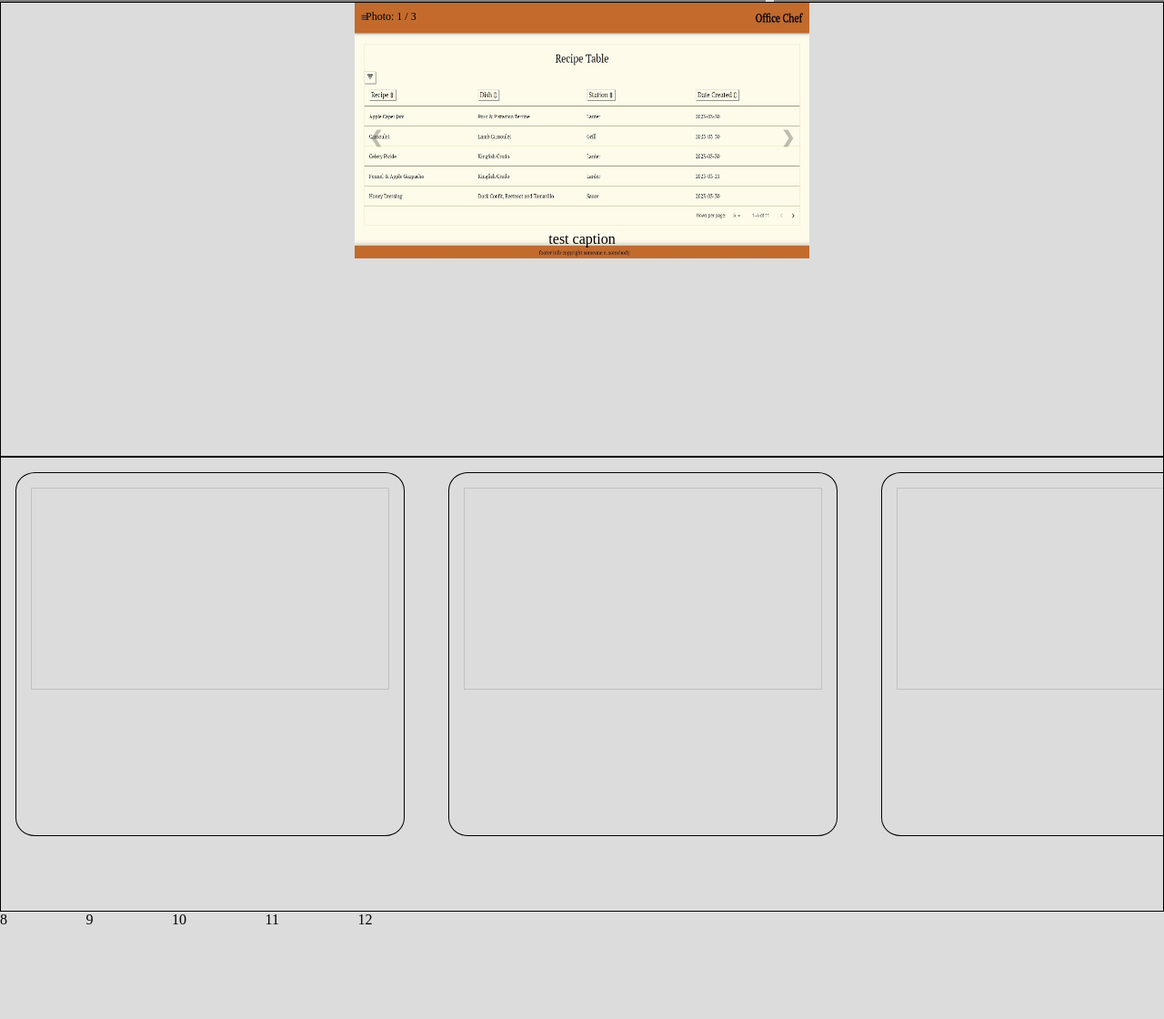
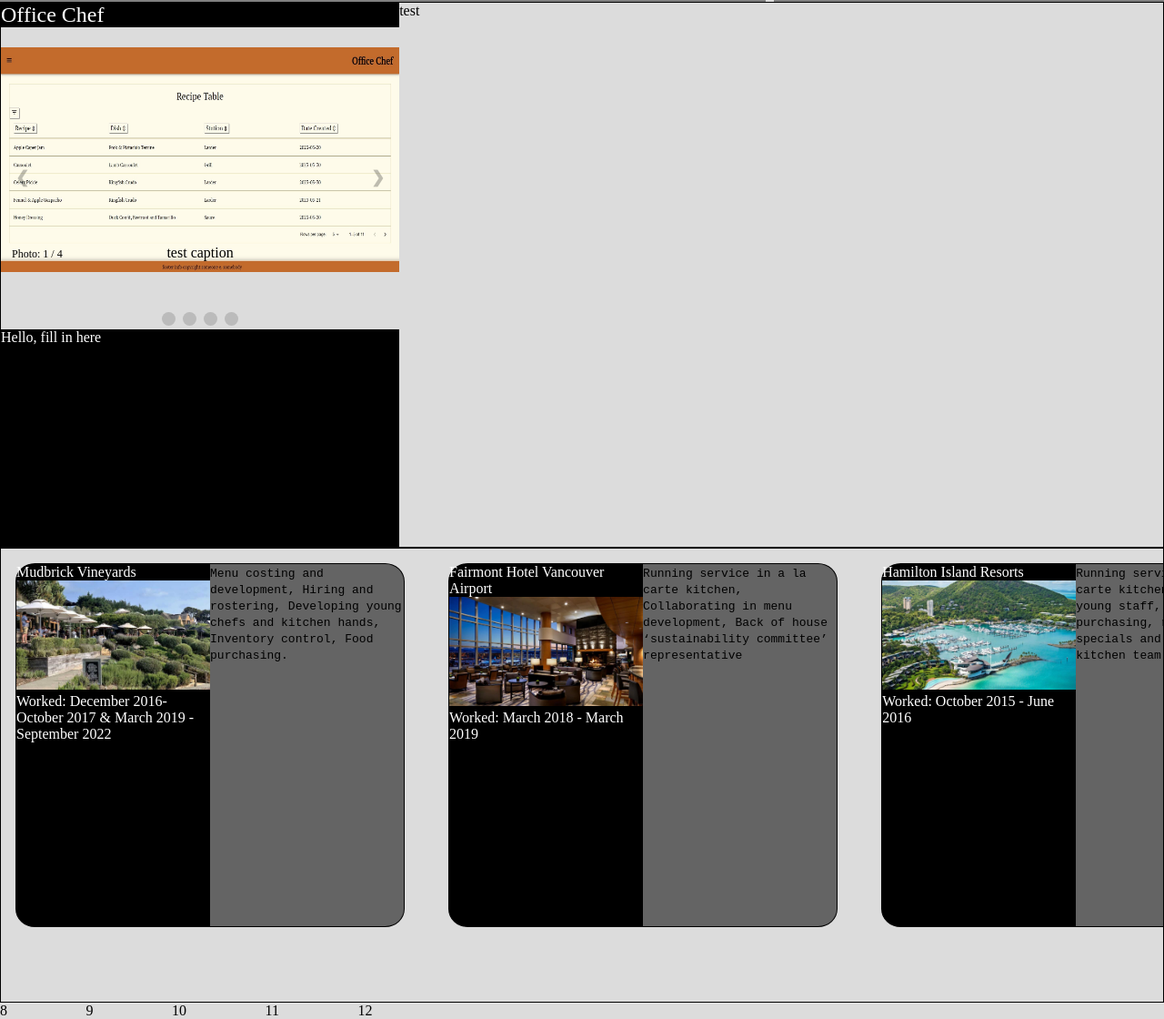
Before and after one commit to Chrisbkyle/Resume, a website: page index.html in a window 1280 px wide. Shown: the part 1398-2518 px from the top of the page at 91% size. Before the commit the page ends 2418 px from the top, so only its background shows below. Drawn offline with Linux system fonts and the light colour scheme.

Commit message:
fixed slideshow started job cards

```diff
--- a/index.html
+++ b/index.html
@@ -79,59 +79,119 @@
 
             <div class="projectDisplay">
 
+                <div class="projectDisplayIntro">
+                    <div class="projectTitle">Office Chef</div>
+
                     <div class="slideshowContainer">
 
+
+
                         <div class="slideCard">
-                        <div class="slideNumber">Photo: 1 / 3</div>
+                            <div class="slideNumber">Photo: 1 / 4</div>
                             <img src="./resources/images/recipeselect laptop.jpg" class="slideshowPhoto">
                             <div class="text">test caption</div>
                         </div>
 
                         <div class="slideCard">
-                        <div class="slideNumber">Photo: 2 / 3</div>
+                            <div class="slideNumber">Photo: 2 / 4</div>
+                            <img src="./resources/images/recipebuilder tablet.jpg" class="slideshowPhoto">
+                            <div class="text">test caption</div>
+                        </div>
+                        <div class="slideCard">
+                            <div class="slideNumber">Photo: 3 / 4</div>
+                            <img src="./resources/images/recipeselect laptop.jpg" class="slideshowPhoto">
+                            <div class="text">test caption</div>
+                        </div>
+
+                        <div class="slideCard">
+                            <div class="slideNumber">Photo: 4 / 4</div>
                             <img src="./resources/images/recipebuilder tablet.jpg" class="slideshowPhoto">
                             <div class="text">test caption</div>
                         </div>
 
 
 
+
+
                         <a class="prev" onclick="plusSlides(-1)">&#10094;</a>
                         <a class="next" onclick="plusSlides(1)">&#10095;</a>
                     </div>
+                    <br>
+
+                    <div style="text-align:center">
+                        <span class="dot" onclick="currentSlide(1)"></span>
+                        <span class="dot" onclick="currentSlide(2)"></span>
+                        <span class="dot" onclick="currentSlide(3)"></span>
+                        <span class="dot" onclick="currentSlide(4)"></span>
+                    </div>
+                    <div class="projectDetails">Hello, fill in here</div>
+
+
+
+                </div>
+                <div class="projectDisplayText">test</div>
             </div>
 
             <!--  Forth Row -->
 
             <div class="cardSlider">
                 <div class="jobSliderContainer" id="imageTrack">
+
                     <div class="card">
-                        <img>
-                        <p></p>
+                        <div class="cardHeader">
+                            <div>Mudbrick Vineyards</div>
+                            <img src="./resources/images/Mudbrick.jpg">
+                            <div>Worked: December 2016- October 2017 & March 2019 - September 2022</div>
                         </div>
+                        <pre>
+                            Menu costing and development,
+                            Hiring and rostering,
+                            Developing young chefs and kitchen hands,
+                            Inventory control, Food purchasing.
+                        </pre>
+                    </div>
+
                     <div class="card">
-                        <img>
-                        <p></p>
+                        <div class="cardHeader">
+                            <div>Fairmont Hotel Vancouver Airport</div>
+                            <img src="./resources/images/FVA.jpg">
+                            <div>Worked: March 2018 - March 2019</div>
                         </div>
+                        <pre>
+                            Running service in a la carte kitchen,
+                            Collaborating in menu development,
+                            Back of house ‘sustainability committee’ representative
+                        </pre>
+                    </div>
+
                     <div class="card">
-                        <img>
-                        <p></p>
+                        <div class="cardHeader">
+                            <div>Hamilton Island Resorts</div>
+                            <img src="./resources/images/Hamilton-Island.jpg">
+                            <div>Worked: October 2015 - June 2016</div>
                         </div>
+                        <pre>
+                            Running service in an a la carte kitchen,
+                            Developing young staff,
+                            Food purchasing,
+                            running daily specials and supervising a kitchen team
+                        </pre>
+                    </div>
+
                     <div class="card">
-                        <img>
-                        <p></p>
+                        <div class="cardHeader">
+                            <div>Sequoia Company of Restaurants</div>
+                            <img src="./resources/images/Cardero's.jpg">
+                            <div>Worked: February 2011 - August 2015</div>
                         </div>
-                    <div class="card">
-                        <img>
-                        <p></p>
+                        <pre>
+                            Started as prep chef in 2011 and advanced to role as Sous chef in 2013
+                            Running service in high volume kitchen,
+                            Invoicing,
+                            Food Purchasing
+                        </pre>
                     </div>
-                    <div class="card">
-                        <img>
-                        <p></p>
-                    </div>
-                    <div class="card">
-                        <img>
-                        <p></p>
-                    </div>
+
                 </div>
             </div>
 
@@ -147,12 +207,12 @@
 
         /*
 
-
+        Project Photo Slideshow
 
         */
 
         let slideIndex = 1;
-        showSlides(slideIndex)
+        showSlides(slideIndex);
 
 
         function plusSlides(n) {
@@ -167,21 +227,20 @@
         function showSlides(n) {
             let i;
             let slides = document.getElementsByClassName('slideCard');
-            let dots = document.getElementsByClassName('dot')
-
+            let dots = document.getElementsByClassName('dot');
             if (n > slides.length) {slideIndex = 1};
             if (n < 1) {slideIndex = slides.length};
-
             for (i = 0; i < slides.length; i++) {
                 slides[i].style.display = "none";
             };
 
             for (i = 0; i < dots.length; i++) {
-                dots[i].className = dots[i].className.replace(" active ", "");
+                dots[i].className = dots[i].className.replace(" active", "");
+                // dots[i].className = dots[i].className.replace(" active", "");
             };
 
             slides[slideIndex-1].style.display = "block";
-            dots[slideIndex-1].className += "active";
+            dots[slideIndex-1].className += " active";
         }
 
 
@@ -223,9 +282,7 @@
             const walk = (x - startX) * 1;
             slider.scrollLeft = scrollLeft - walk;
             console.log(walk);
+        });
 
-
-
-
-        });</script>
+    </script>
 </html>
--- a/styles.css
+++ b/styles.css
@@ -217,16 +217,36 @@
 /* ------------------------ Project Display ------------------------ */
 
 .projectDisplay {
+    display: flex;
     border: 1px solid black;
     grid-column: 1 / 12;
-    height: 500px;
+    height: 600px;
+}
+
+.projectDisplayIntro {
+    display: flex;
+    flex-direction: column;
+}
+
+.projectTitle {
+    font-size: 1.5rem;
+    background-color: black;
+    color: white;
 }
 
 .slideshowContainer {
+    width: 100%;
     max-width: 500px;
     position: relative;
     margin: auto;
 }
+
+.projectDetails {
+    color: white;
+    background-color: black;
+    height: 40%;
+}
+
 
 .slideCard {
     display: none;
@@ -234,7 +254,7 @@
 .prev, .next {
     cursor: pointer;
     position: absolute;
-    top: 50%;
+    top: 55%;
     width: auto;
     margin-top: -22px;
     padding: 16px;
@@ -257,7 +277,7 @@
     font-size: .75rem;
     padding: .5rem .75rem;
     position: absolute;
-    top: 0;
+    bottom: 8px;
 }
 .text {
     color: black;
@@ -271,6 +291,23 @@
 .slideshowPhoto {
     width: 100%;
     aspect-ratio: 16 / 9;
+}
+.dot {
+  cursor: pointer;
+  height: 15px;
+  width: 15px;
+  margin: 0 2px;
+  background-color: #bbb;
+  border-radius: 50%;
+  display: inline-block;
+  transition: background-color 0.6s ease;
+}
+
+.slideshowContainer > .active, .dot:hover {
+  background-color: #717171;
+}
+.projectDisplayText {
+    width: 75%;
 }
 
 
@@ -290,20 +327,37 @@
 
     overflow-x: auto;
     overscroll-behavior-inline: contain;
-    overflow: hidden;
+    /* overflow: hidden; */
 
 }
 
 .card {
-    padding: 1rem;
+    /* padding: 1rem; */
     border: 1px solid black;
     border-radius: 5%;
     height: 400px;
     margin: 1rem;
+    background: linear-gradient(90deg, rgb(0,0,0) 50%, rgb(100,100,100)50%)
 }
 
-.card > img {
-    inline-size: 100%;
+.card > pre {
+    display:contents ;
+    float: right;
+    margin: 5%;
+    white-space: normal;
+
+}
+
+.cardHeader {
+    float: left;
+    width: 50%;
+    height: 100%;
+    /* background-color: black; */
+    color: white;
+}
+
+.cardHeader > img {
+    width: 100%;
     aspect-ratio: 16 / 9;
     object-fit: cover;
 }
```
Also changed, not shown: resources/images/Cardero's.jpg (added), resources/images/FVA.jpg (added), resources/images/Hamilton-Island.jpg (added), resources/images/Mudbrick.jpg (added). Lines whose indentation alone changed are shown as unchanged.
